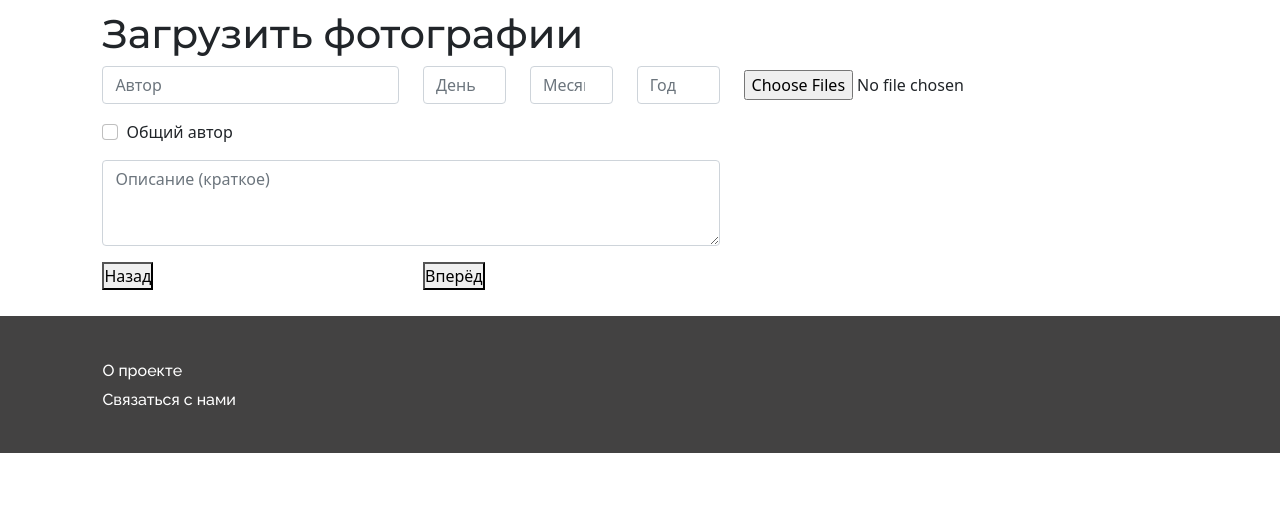
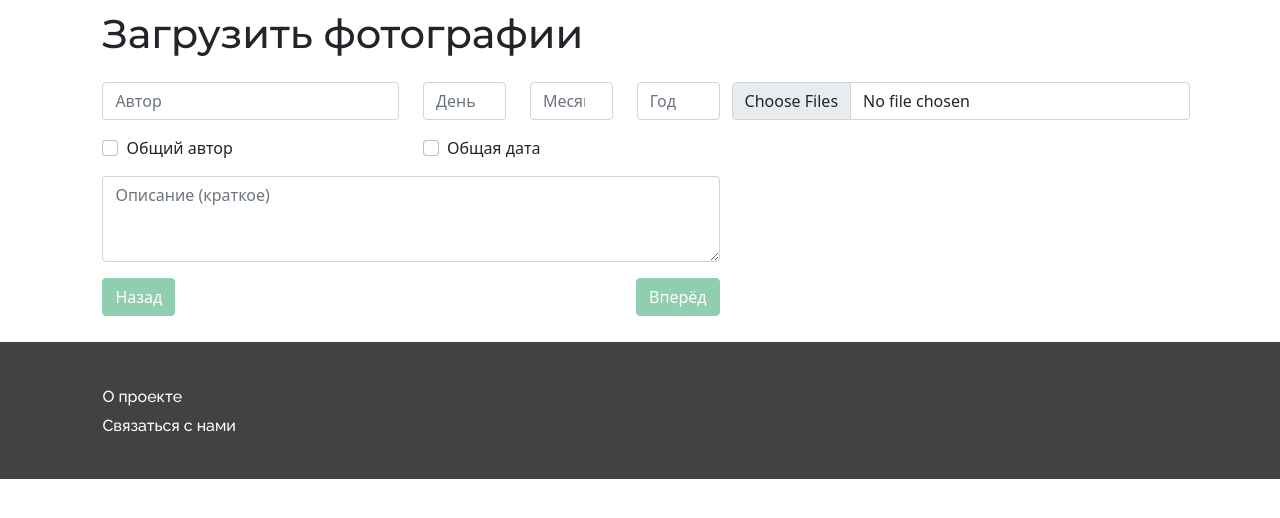
Before and after one commit to JonnyTheCat/nsummf-photoarchive, a Django app: page /gallery/upload/ in a window 1280 px wide. Shown: the part 94-612 px from the top of the page. Run offline with Django 4.2, Linux system fonts and the light colour scheme.

Commit message:
Another minor changes

```diff
--- a/django-photoarchive/apps/gallery/templates/gallery/upload_photo.html
+++ b/django-photoarchive/apps/gallery/templates/gallery/upload_photo.html
@@ -2,7 +2,7 @@
 
 {% block content %}
 
-<h1>Загрузить фотографии</h1>
+<h1 class="mb-4">Загрузить фотографии</h1>
 
 <form method="post">
     <div class="row">
@@ -12,10 +12,6 @@
                     <div class="col">
                         <div class="mb-3">
                             <input type="text" class="form-control" id="AuthorName" placeholder="Автор">
-                        </div>
-                        <div class="mb-3 form-check">
-                            <input type="checkbox" class="form-check-input" id="">
-                            <label class="form-check-label" for="exampleCheck1">Общий автор</label>
                         </div>
                     </div>
                     <div class="col-2 mb-3">
@@ -30,6 +26,21 @@
                 </div>
 
                 <div class="row">
+                    <div class="col">
+                        <div class="mb-3 form-check">
+                            <input type="checkbox" class="form-check-input" id="">
+                            <label class="form-check-label" for="exampleCheck1">Общий автор</label>
+                        </div>
+                    </div>
+                    <div class="col">
+                        <div class="mb-3 form-check">
+                            <input type="checkbox" class="form-check-input" id="">
+                            <label class="form-check-label" for="exampleCheck1">Общая дата</label>
+                        </div>
+                    </div>
+                </div>
+
+                <div class="row">
                     <div class="col mb-3">
                         <textarea class="form-control" id="Description" rows="3" placeholder="Описание (краткое)"></textarea>
                     </div>
@@ -37,21 +48,21 @@
 
                 <div class="row">
                     <div class="col mb-3">
-                        <button type="button" id="PreviousImageButton" onclick="prevImage();">Назад</button>
+                        <button type="button" id="PreviousImageButton" class="btn btn-primary primary-color" onclick="prevImage();" disabled>Назад</button>
                     </div>
                     <div class="col mb-3">
-                        <button type="button" id="NextImageButton" onclick="nextImage();">Вперёд</button>
+                        <button type="button" id="NextImageButton" class="btn btn-primary primary-color float-end" onclick="nextImage();" disabled>Вперёд</button>
                     </div>
                 </div>
 
             </div>
         </div>
         <div class="col">
-            <div class="row mt-1">
-                <input type="file" id="ImagesInput" onchange="showImage();" accept="image/*" multiple>
+            <div class="row">
+                <input type="file" id="ImagesInput" class="form-control" onchange="showImage();" accept="image/*" multiple>
             </div>
             <div class="row mb-3">
-                <img id="PhotoView" src="" alt="">
+                <img class="img-fluid" id="PhotoView" src="" alt="">
             </div>
         </div>
     </div>
@@ -65,8 +76,7 @@
     reader.onload = function (e) {
         $('#PhotoView')
             .attr('src', e.target.result)
-            .width(500);
-        $('#PhotoView').attr('alt', 'PhotoPreview')
+            .attr('alt', 'PhotoPreview');
         $('#ImagesInput').hide();
     };
 
@@ -74,6 +84,8 @@
         if (ImagesInput.files && ImagesInput.files[0]) {
             reader.readAsDataURL(ImagesInput.files[0]);
             uploadedImages = ImagesInput.files.length;
+            $('#PreviousImageButton').prop('disabled', false);
+            $('#NextImageButton').prop('disabled', false);
         }
     }
 
--- a/django-photoarchive/static/css/main.css
+++ b/django-photoarchive/static/css/main.css
@@ -135,3 +135,8 @@ footer {
     text-align: center;
     vertical-align: middle;
 }
+
+.btn-primary.primary-color {
+    background-color: #54B686;
+	border-color: #54B686;
+}
```
